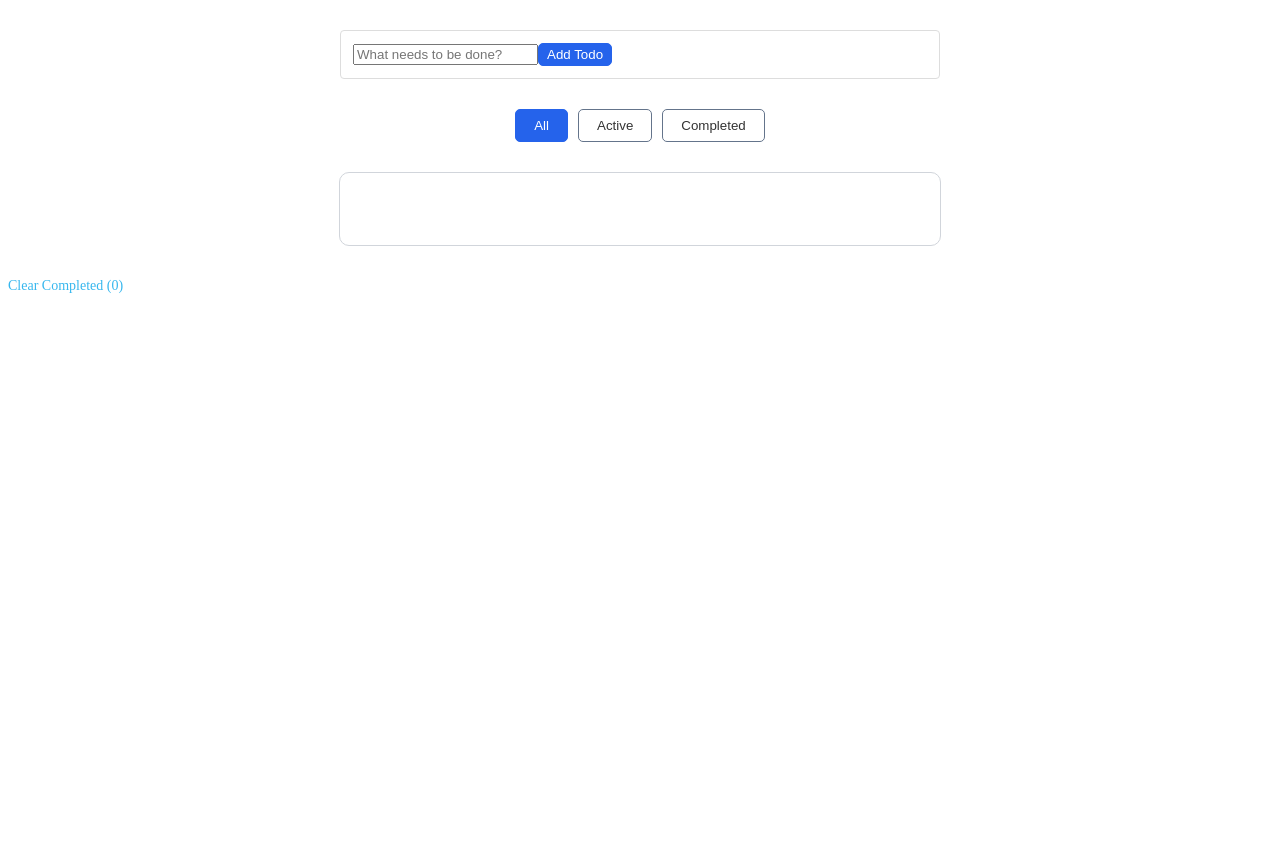
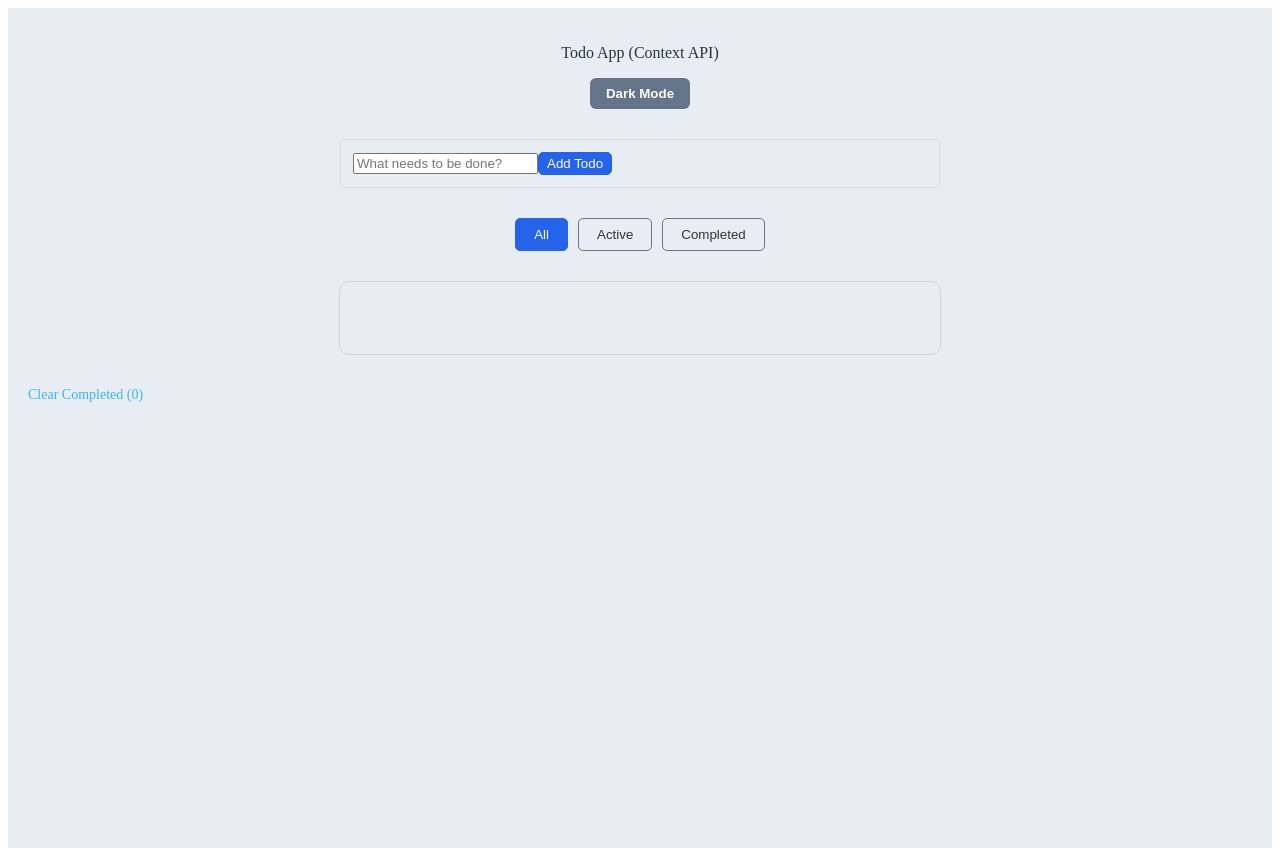
Before and after one commit to acpalacios3/context-api-list, a React (Vite) app: page / in a window 1280 px wide. Before the commit the page ends 800 px from the top, so only its background shows below. Built offline with nearby package versions, Linux system fonts and the light colour scheme.

Commit message:
Persistence Layer use localStorage and Theme Switching exposed via context ThemeContext

```diff
--- a/src/App.jsx
+++ b/src/App.jsx
@@ -2,13 +2,17 @@
 import './App.css'
 import TodoInput from "./components/TodoInput";
 import TodoList from './components/TodoList';
+import useTheme from './hooks/useTheme';
 
 function App() {
 
+  const { theme } = useTheme();
+
   return (
-    <div>
-    <TodoInput/>
-    <TodoList/>
+    <div className={theme === "dark" ? "app dark" : "app light"}>
+      <p className="app-title">Todo App (Context API)</p>
+      <TodoInput />
+      <TodoList />
     </div>
   );
 }
--- a/src/components/TodoInput.jsx
+++ b/src/components/TodoInput.jsx
@@ -1,12 +1,15 @@
-import { useState,useContext } from "react";
+import { useState, useContext } from "react";
 // import { TodoContext } from "../context/TodoContext";
 import useTodos from "../hooks/useTodos";
+import useTheme from "../hooks/useTheme";
 
 
-export default function TestTodos() {
+export default function TodoInput() {
 
     //   const { todos, addTodo, toggleTodo, deleteTodo,editTodo,clearCompleted} = useContext(TodoContext);
     const [text, setText] = useState("");
+
+    const { theme, toggleTheme } = useTheme();
 
     const { addTodo } = useTodos();
 
@@ -25,6 +28,13 @@ export default function TestTodos() {
 
     return (
         <form onSubmit={handleSubmit}>
+
+            <button className="theme-button"
+                type="button"
+                onClick={toggleTheme}>
+                {theme === "light" ? "Dark Mode" : "Light Mode"}
+            </button>
+
             <div className="container-input">
                 <input
                     type="text"
--- /dev/null
+++ b/src/context/ThemeContext.jsx
@@ -0,0 +1,22 @@
+import { createContext } from "react";
+import useLocalStorage from "../hooks/useLocalStorage";
+
+export const ThemeContext = createContext();
+
+export function ThemeProvider({ children }) {
+
+    const [theme, setTheme] = useLocalStorage("theme", "light");
+
+    const toggleTheme = () => {
+        setTheme(prevTheme =>
+            prevTheme === "light" ? "dark" : "light"
+        );
+    };
+
+    return (
+        // theme: the current theme, toggleTheme: change the theme.
+        <ThemeContext.Provider value={{ theme, toggleTheme }}>
+            {children}
+        </ThemeContext.Provider>
+    );
+}
--- a/src/context/TodoContext.jsx
+++ b/src/context/TodoContext.jsx
@@ -1,12 +1,20 @@
 import { createContext, useState } from "react";
+
+import useLocalStorage from "../hooks/useLocalStorage";
 
 // create Context
 export const TodoContext = createContext();
 
 // create Provider
 export function TodoProvider({ children }) {
+
     //    todos is array items and setTodos is function
-      const [todos, setTodos] = useState([]);
+    //   const [todos, setTodos] = useState([]);
+
+    //  "todos": The key where the data is stored in localStorage.
+    //  todos: The variable that contains the array of tasks in React.
+    const [todos, setTodos] = useLocalStorage("todos", []);
+
 
 
     //  function that adds items to the new array
@@ -22,7 +30,7 @@ export function TodoProvider({ children }) {
 
 
         setTodos(prevTodos => [...prevTodos, newTodo]);
-  console.log("newTodo",newTodo);
+        console.log("newTodo", newTodo);
     };
 
 
@@ -32,7 +40,8 @@ const toggleTodo = (id) => {
         setTodos(prevTodos => prevTodos.map(todo => {
 
             if (todo.id === id) {
-        return {...todo,
+                return {
+                    ...todo,
                     completed: !todo.completed
                 };
             }
@@ -41,7 +50,7 @@ const toggleTodo = (id) => {
         })
         );
         console.log("toggleTodo:", id);
-  console.log("toggleTodo",todos);
+        console.log("toggleTodo", todos);
     };
 
 
@@ -51,7 +60,7 @@ const toggleTodo = (id) => {
         setTodos(prevTodos =>
             prevTodos.filter(todo => todo.id !== id)
         );
-    console.log("deleteTodo",todos);
+        console.log("deleteTodo", todos);
     };
 
     // function edit item
@@ -68,7 +77,7 @@ const toggleTodo = (id) => {
             return todo;
         })
         );
-   console.log("editTodo",todos);
+        console.log("editTodo", todos);
 
     };
 
@@ -83,7 +92,7 @@ const clearCompleted = () => {
 
 
     return (
-  <TodoContext.Provider value={{todos, addTodo, toggleTodo, deleteTodo,editTodo,clearCompleted}}>
+        <TodoContext.Provider value={{ todos, addTodo, toggleTodo, deleteTodo, editTodo, clearCompleted }}>
             {children}
         </TodoContext.Provider>
     );
--- /dev/null
+++ b/src/hooks/useLocalStorage.jsx
@@ -0,0 +1,18 @@
+import { useState, useEffect } from "react";
+
+export default function useLocalStorage(key, initialValue) {
+
+    const [value, setValue] = useState(() => {
+        const savedValue = localStorage.getItem(key);
+
+        return savedValue !== null
+            ? JSON.parse(savedValue)
+            : initialValue;
+    });
+
+    useEffect(() => {
+        localStorage.setItem(key, JSON.stringify(value));
+    }, [key, value]);
+
+    return [value, setValue];
+}
--- /dev/null
+++ b/src/hooks/useTheme.jsx
@@ -0,0 +1,8 @@
+import { useContext } from "react";
+import { ThemeContext } from "../context/ThemeContext";
+
+export default function useTheme() {
+    const context = useContext(ThemeContext);
+
+    return context;
+}
--- a/src/hooks/useTodos.jsx
+++ b/src/hooks/useTodos.jsx
@@ -3,8 +3,8 @@ import { TodoContext } from "../context/TodoContext";
 
 export default function useTodos() {
 
-  const context = useContext(TodoContext);
+    const context = useContext(TodoContext);
 
-  return context;
+    return context;
 
 }
--- a/src/index.css
+++ b/src/index.css
@@ -1,3 +1,7 @@
+.app-title {
+  text-align: center;
+}
+
 .container-input {
   display: block;
   max-width: 600px;
@@ -98,3 +102,44 @@ width: 100%;
   border-color: #2563eb;
   color: white;
 }
+
+
+.app {
+  min-height: 100vh;
+  padding: 20px;
+  transition: background-color 0.3s, color 0.3s;
+}
+
+/* Light Theme */
+.app.light {
+  background-color: #E8EDF3;
+  color: #263445;
+}
+
+/* Dark Theme */
+.app.dark {
+  background-color: #252525;
+  color: #F5F5F5;
+}
+
+/* Theme Button */
+.theme-button {
+
+  display: block;
+  margin: 0 auto 10px;
+  padding: 8px 16px;
+  border: none;
+  border-radius: 6px;
+  cursor: pointer;
+  font-weight: bold;
+}
+
+.app.light .theme-button {
+  background-color: #64748B;
+  color: white;
+}
+
+.app.dark .theme-button {
+  background-color: #FACC15;
+  color: #252525;
+}
--- a/src/main.jsx
+++ b/src/main.jsx
@@ -4,11 +4,17 @@ import './index.css'
 import App from './App.jsx'
 import { TodoProvider } from './context/TodoContext.jsx'
 
+import { ThemeProvider } from './context/ThemeContext.jsx'
+
 createRoot(document.getElementById('root')).render(
 
   <StrictMode>
+    {/* TodoProvider shares the tasks */}
    <TodoProvider>
+    {/* ThemeProvider shares the theme. */}
+    <ThemeProvider>
         <App />
+    </ThemeProvider>
    </TodoProvider>
 
   </StrictMode>,
```
Also changed, not shown: src/components/TodoItem.jsx (indentation only). Lines whose indentation alone changed are shown as unchanged.
